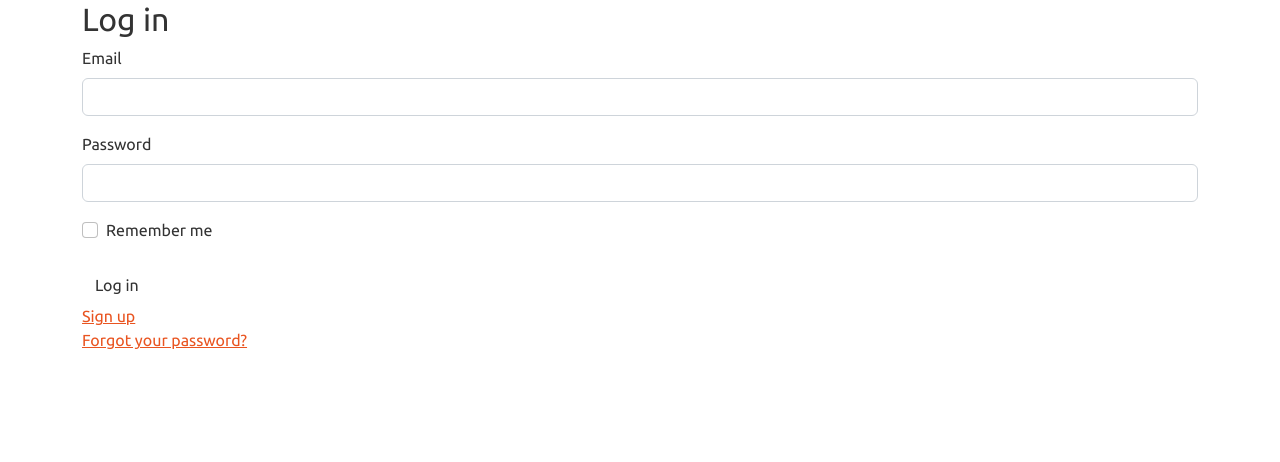
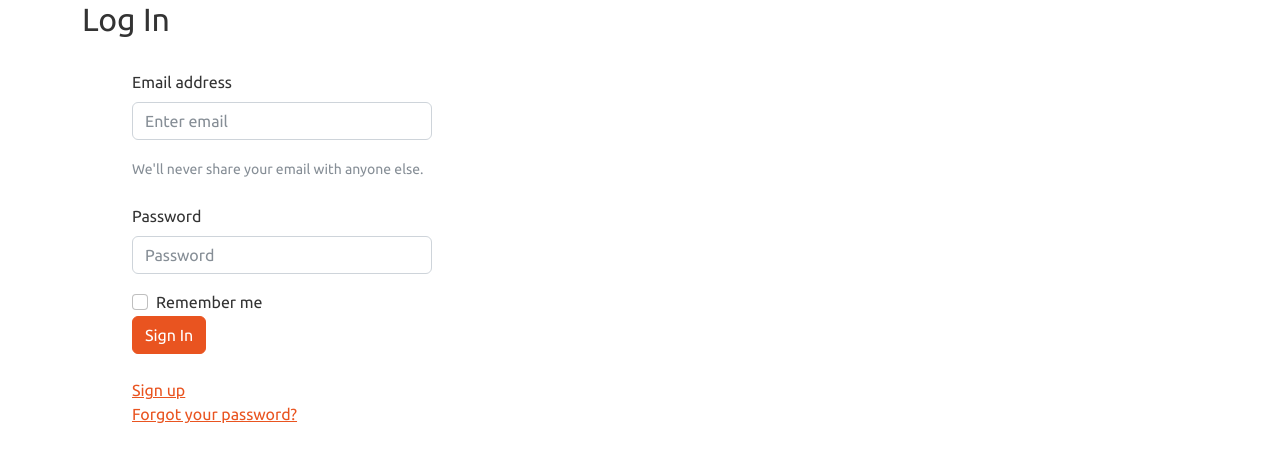
Before and after one commit to Jorge-Pioquinto/project-pomodoro, a Rails app: the page made by app/views/devise/sessions/new.html.erb in a window 1280 px wide. Shown: the part 56-518 px from the top of the page. Run offline with Rails 7, Linux system fonts and the light colour scheme; style sheets or scripts are compiled from the project's sources; some libraries are stand-ins or nearby versions.

Commit message:
Updated form styling and labels #login pages

```diff
--- a/app/assets/stylesheets/timer.css
+++ b/app/assets/stylesheets/timer.css
@@ -5,3 +5,9 @@
   justify-content: center;
   height: 80vh;
 }
+
+.form-container {
+  max-width: 300px;
+  margin: auto;
+  margin-left: 50px;
+}
--- a/app/views/devise/sessions/new.html.erb
+++ b/app/views/devise/sessions/new.html.erb
@@ -1,20 +1,20 @@
-<h2>Log in</h2>
+<h2>Log In</h2>
 
 <%= simple_form_for(resource, as: resource_name, url: session_path(resource_name)) do |f| %>
-  <div class="form-inputs">
-    <%= f.input :email,
-                required: false,
-                autofocus: true,
-                input_html: { autocomplete: "email" } %>
-    <%= f.input :password,
-                required: false,
-                input_html: { autocomplete: "current-password" } %>
-    <%= f.input :remember_me, as: :boolean if devise_mapping.rememberable? %>
-  </div>
+  <div class="form-container">
+    <%= f.input :email, required: false, autofocus: true, input_html: { autocomplete: "email", class: 'form-control', placeholder: 'Enter email' }, label_html: { class: 'form-label mt-4' }, label: 'Email address' %>
+    <small id="emailHelp" class="form-text text-muted">We'll never share your email with anyone else.</small>
 
-  <div class="form-actions">
-    <%= f.button :submit, "Log in" %>
-  </div>
+    <%= f.input :password, required: false, input_html: { autocomplete: "current-password", class: 'form-control', placeholder: 'Password' }, label_html: { class: 'form-label mt-4' }, label: 'Password' %>
+
+    <%= f.input :remember_me, as: :boolean, wrapper_html: { class: 'form-check' }, input_html: { class: 'form-check-input' }, label_html: { class: 'form-check-label' } if devise_mapping.rememberable? %>
+
+    <div class="form-actions">
+      <%= f.button :submit, "Sign In", class:"btn btn-primary"%>
+    </div>
 <% end %>
 
+<br>
+
 <%= render "devise/shared/links" %>
+  </div>
```
Also changed, not shown: app/views/devise/registrations/new.html.erb (+8 -15 lines), app/views/pomodoros/timer.html.erb (+10 -10 lines).
